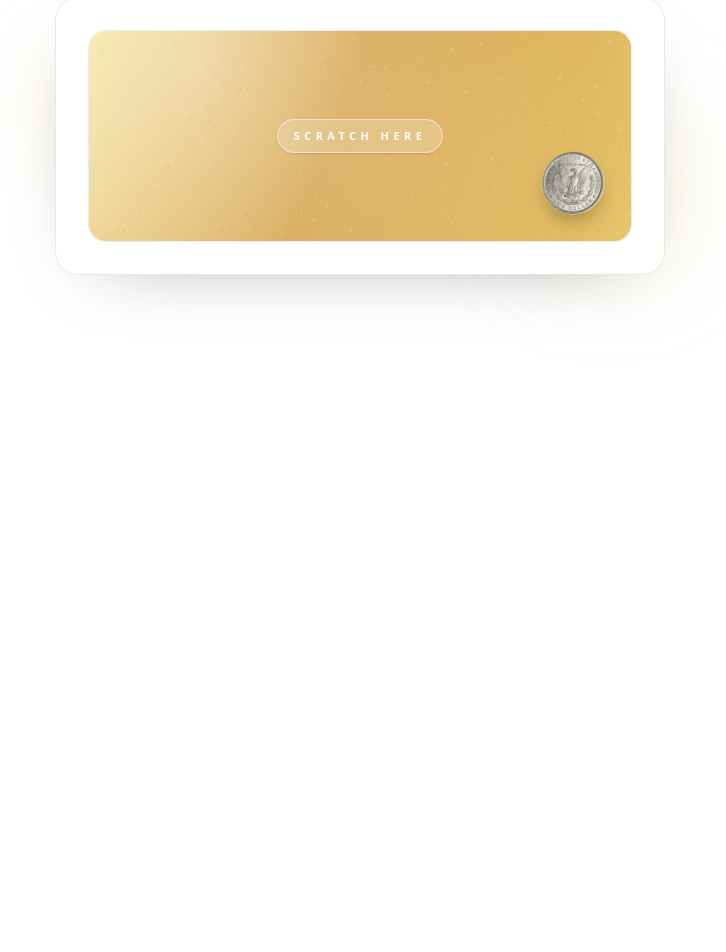
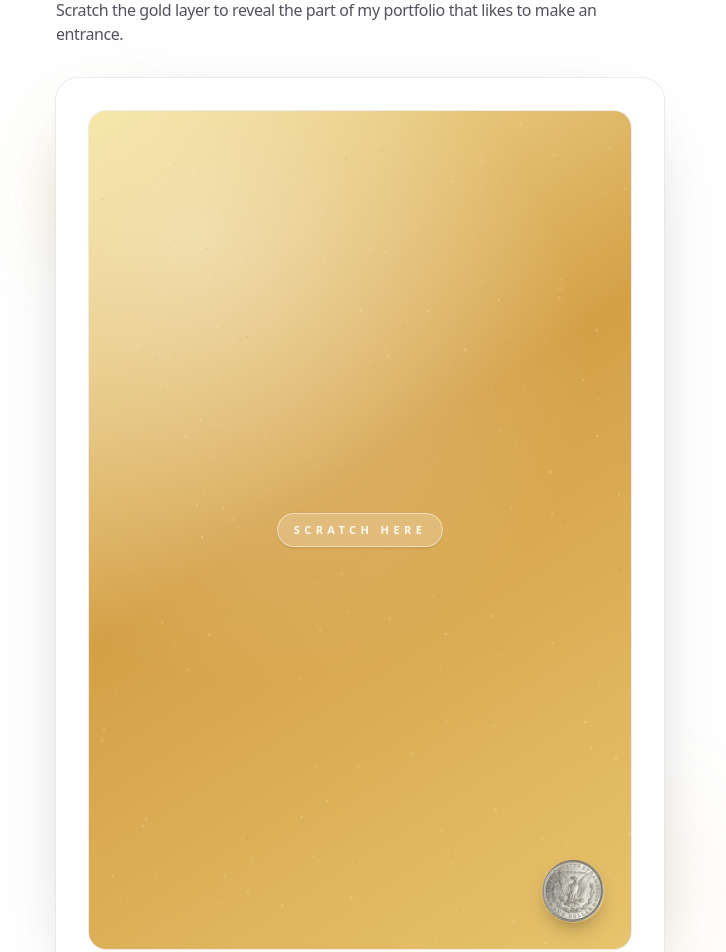
Before and after one commit to doncarlo5/projulienthomas, a Next.js app: page /magic-card in a window 1280 px wide. Shown: the part 138-1090 px from the top of the page, without its empty margins (280-1006 px from the left). Before the commit the page ends 800 px from the top, so only its background shows below. Built offline with nearby package versions, Linux system fonts and the light colour scheme.

Commit message:
Refactor project list and add new projects; update platform icons and enhance magic card page layout

```diff
--- a/app/data.ts
+++ b/app/data.ts
@@ -43,15 +43,6 @@ export const PROJECTS: Project[] = [
     platform: ['nextjs', 'sanity', 'apple', 'playstore'],
   },
   {
-    name: 'Céhèrem',
-    description: 'CRM to manage business creation process',
-    link: 'https://ceherem.com/',
-    image: './CRM.png',
-    id: 'project2',
-    category: 'professional',
-    platform: ['vite', 'express'],
-  },
-  {
     name: 'Hero App',
     description: 'A fitness app to track your progress at the gym.',
     link: 'https://hero-app.org/',
@@ -79,6 +70,24 @@ export const PROJECTS: Project[] = [
     platform: ['apple', 'playstore'],
   },
   {
+    name: 'Cercle des Langues',
+    description: 'Language learning platform project',
+    link: 'https://www.cercledeslangues.com/',
+    image: './cercle-des-langues.png',
+    id: 'project8',
+    category: 'professional',
+    platform: ['ruby', 'rails', 'heroku', 'vite'],
+  },
+  {
+    name: 'Volvamed',
+    description: 'Medical platform project',
+    link: 'https://volvamed.fr/',
+    image: './volvamed.png',
+    id: 'project7',
+    category: 'professional',
+    platform: ['reactjs', 'brevo', 'sentry', 'express'],
+  },
+  {
     name: 'Selegrow',
     description: 'LinkedIn automation tool',
     link: 'https://app.grow.selego.co/',
@@ -86,6 +95,15 @@ export const PROJECTS: Project[] = [
     id: 'project6',
     category: 'professional',
     platform: ['vite', 'expo', 'express'],
+  },
+  {
+    name: 'Céhèrem',
+    description: 'CRM to manage business creation process',
+    link: 'https://ceherem.com/',
+    image: './CRM.png',
+    id: 'project2',
+    category: 'professional',
+    platform: ['vite', 'express'],
   },
 ]
 
--- a/app/magic-card/page.tsx
+++ b/app/magic-card/page.tsx
@@ -2,11 +2,35 @@
 
 import { useEffect, useRef, useState } from 'react'
 import type { PointerEvent } from 'react'
+import Link from 'next/link'
 import { EMAIL, SOCIAL_LINKS } from '../data'
 import { cn } from '../../lib/utils'
 
 const BRUSH_SIZE = 28
 const REVEAL_THRESHOLD = 0.42
+const MAGIC_CARD_FACTS = [
+  {
+    label: 'Builds with taste',
+    text: 'French developer shaping products that feel polished, useful, and a little more alive than expected.',
+  },
+  {
+    label: 'Ships real products',
+    text: 'From LAAX to Cercle des Langues, Volvamed, Selegrow, and Cehèrem, the work spans travel, health, education, and SaaS.',
+  },
+  {
+    label: 'Likes the in-between',
+    text: 'Where product thinking, full-stack execution, and interactive UX meet, that is usually where I want to work.',
+  },
+] as const
+
+const MAGIC_CARD_CHIPS = [
+  'Polished interfaces',
+  'Full-stack delivery',
+  'Product instincts',
+  'Interactive moments',
+] as const
+
+const MAGIC_CARD_MOBILE_CHIPS = ['Polished interfaces', 'Full-stack delivery']
 
 type Point = { x: number; y: number }
 
@@ -160,9 +184,19 @@ export default function MagicCardPage() {
 
   return (
     <main className="space-y-8">
+      <section>
+        <Link
+          href="/"
+          className="inline-flex text-sm font-medium text-zinc-600 transition-colors hover:text-zinc-900 dark:text-zinc-400 dark:hover:text-zinc-100"
+        >
+          &lt; Return home
+        </Link>
+      </section>
+
       <section className="space-y-4">
         <p className="text-zinc-600 dark:text-zinc-400">
-          Scratch the gold layer to reveal my identity card.
+          Scratch the gold layer to reveal the part of my portfolio that likes
+          to make an entrance.
         </p>
       </section>
 
@@ -174,7 +208,7 @@ export default function MagicCardPage() {
           <div
             ref={scratchAreaRef}
             className={cn(
-              'relative overflow-hidden rounded-2xl border border-zinc-200/70 p-4 dark:border-zinc-800/60',
+              'relative mx-auto max-w-[23rem] overflow-hidden rounded-2xl border border-zinc-200/70 p-4 dark:border-zinc-800/60 sm:max-w-none',
               isCoverReady
                 ? 'bg-zinc-50/60 dark:bg-zinc-900/50'
                 : 'bg-[linear-gradient(135deg,#f6e6a6_0%,#d4a046_45%,#e7c46d_100%)]',
@@ -186,68 +220,128 @@ export default function MagicCardPage() {
                 isCoverReady ? 'opacity-100' : 'opacity-0',
               )}
             >
-              <div className="flex flex-col gap-6 sm:flex-row sm:items-center">
+              <div className="flex flex-col gap-4 sm:flex-row sm:items-start sm:justify-between sm:gap-6">
                 <div className="flex items-center gap-4">
                   <img
                     src="/profile.jpg"
                     alt="Julien Thomas"
-                    className="h-20 w-20 rounded-2xl object-cover ring-1 ring-zinc-200/60 dark:ring-zinc-800/60"
+                    className="h-16 w-16 rounded-2xl object-cover ring-1 ring-zinc-200/60 dark:ring-zinc-800/60 sm:h-20 sm:w-20"
                   />
                   <div>
                     <p className="text-xs uppercase tracking-[0.24em] text-zinc-500 dark:text-zinc-400">
                       Julien Thomas
                     </p>
-                    <h1 className="text-2xl font-semibold text-zinc-900 dark:text-zinc-50">
+                    <h1 className="text-xl font-semibold text-zinc-900 dark:text-zinc-50 sm:text-2xl">
                       Full Stack Developer
                     </h1>
-                    <p className="text-sm text-zinc-500 dark:text-zinc-400">
-                      Product, motion, and clean UX.
+                    <p className="max-w-md text-sm text-zinc-500 dark:text-zinc-400">
+                      Building digital experiences that feel sharp, human, and
+                      worth exploring twice.
                     </p>
                   </div>
                 </div>
 
-                <div className="flex-1">
-                  <div className="grid gap-3 text-sm text-zinc-600 dark:text-zinc-400">
-                    <div className="flex items-center justify-between">
-                      <span className="uppercase tracking-[0.2em] text-[11px] text-zinc-500 dark:text-zinc-500">
-                        Origin
-                      </span>
-                      <span className="font-medium text-zinc-800 dark:text-zinc-200">
-                        France
-                      </span>
-                    </div>
-                    <div className="flex items-center justify-between">
-                      <span className="uppercase tracking-[0.2em] text-[11px] text-zinc-500 dark:text-zinc-500">
-                        Email
-                      </span>
-                      <span className="font-medium text-zinc-800 dark:text-zinc-200">
-                        {EMAIL}
-                      </span>
-                    </div>
-                    <div className="flex items-center justify-between">
-                      <span className="uppercase tracking-[0.2em] text-[11px] text-zinc-500 dark:text-zinc-500">
-                        Social
-                      </span>
-                      <span className="font-medium text-zinc-800 dark:text-zinc-200">
-                        {SOCIAL_LINKS[0]?.label}
-                      </span>
-                    </div>
-                  </div>
+                <div className="hidden rounded-2xl border border-dashed border-zinc-200 bg-white/70 px-4 py-3 text-sm text-zinc-600 dark:border-zinc-800 dark:bg-zinc-950/50 dark:text-zinc-400 sm:block">
+                  <p className="text-[11px] uppercase tracking-[0.26em] text-zinc-500 dark:text-zinc-500">
+                    Soft reveal
+                  </p>
+                  <p className="mt-2 max-w-xs">
+                    Not exactly a resume. More like a small field note from the
+                    way I build.
+                  </p>
                 </div>
               </div>
 
-              <div className="grid grid-cols-2 gap-3 text-xs uppercase tracking-[0.2em] text-zinc-500 dark:text-zinc-400 sm:grid-cols-4">
-                <div className="rounded-2xl border border-dashed border-zinc-200 bg-zinc-50/70 px-3 py-2 text-center dark:border-zinc-800 dark:bg-zinc-900/60">
-                  Design
+              <div className="rounded-3xl border border-zinc-200/70 bg-white/70 p-4 dark:border-zinc-800/60 dark:bg-zinc-950/40 sm:hidden">
+                <p className="text-sm leading-6 text-zinc-600 dark:text-zinc-400">
+                  French full-stack developer building polished products with a
+                  taste for interaction, detail, and clean execution.
+                </p>
+              </div>
+
+              <div className="hidden rounded-3xl border border-zinc-200/70 bg-white/70 p-5 dark:border-zinc-800/60 dark:bg-zinc-950/40 sm:block">
+                <p className="max-w-2xl text-sm leading-7 text-zinc-600 dark:text-zinc-400">
+                  I like products with personality: the kind that solve real
+                  problems, move cleanly, and leave a stronger impression than a
+                  generic interface ever could. The best work usually lives
+                  somewhere between engineering discipline and a designer&apos;s eye
+                  for detail.
+                </p>
+              </div>
+
+              <div className="grid gap-3 sm:hidden">
+                <div className="rounded-2xl border border-zinc-200/70 bg-zinc-50/70 p-4 dark:border-zinc-800/60 dark:bg-zinc-900/50">
+                  <p className="text-[11px] uppercase tracking-[0.22em] text-zinc-500 dark:text-zinc-500">
+                    Quick read
+                  </p>
+                  <p className="mt-3 text-sm leading-6 text-zinc-600 dark:text-zinc-400">
+                    I build products across travel, health, education, and SaaS,
+                    with a strong bias for clarity and feel.
+                  </p>
                 </div>
-                <div className="rounded-2xl border border-dashed border-zinc-200 bg-zinc-50/70 px-3 py-2 text-center dark:border-zinc-800 dark:bg-zinc-900/60">
-                  Frontend
-                </div>
-                <div className="rounded-2xl border border-dashed border-zinc-200 bg-zinc-50/70 px-3 py-2 text-center dark:border-zinc-800 dark:bg-zinc-900/60">
-                  Product
-                </div>
-                <div className="rounded-2xl border border-dashed border-zinc-200 bg-zinc-50/70 px-3 py-2 text-center dark:border-zinc-800 dark:bg-zinc-900/60">
-                  Motion
+              </div>
+
+              <div className="hidden gap-3 sm:grid sm:grid-cols-3">
+                {MAGIC_CARD_FACTS.map((fact) => (
+                  <div
+                    key={fact.label}
+                    className="rounded-2xl border border-zinc-200/70 bg-zinc-50/70 p-4 dark:border-zinc-800/60 dark:bg-zinc-900/50"
+                  >
+                    <p className="text-[11px] uppercase tracking-[0.22em] text-zinc-500 dark:text-zinc-500">
+                      {fact.label}
+                    </p>
+                    <p className="mt-3 text-sm leading-6 text-zinc-600 dark:text-zinc-400">
+                      {fact.text}
+                    </p>
+                  </div>
+                ))}
+              </div>
+
+              <div className="flex flex-wrap gap-3 text-xs uppercase tracking-[0.2em] text-zinc-500 dark:text-zinc-400 sm:hidden">
+                {MAGIC_CARD_MOBILE_CHIPS.map((chip) => (
+                  <div
+                    key={chip}
+                    className="rounded-2xl border border-dashed border-zinc-200 bg-zinc-50/70 px-3 py-2 text-center dark:border-zinc-800 dark:bg-zinc-900/60"
+                  >
+                    {chip}
+                  </div>
+                ))}
+              </div>
+
+              <div className="hidden flex-wrap gap-3 text-xs uppercase tracking-[0.2em] text-zinc-500 dark:text-zinc-400 sm:flex">
+                {MAGIC_CARD_CHIPS.map((chip) => (
+                  <div
+                    key={chip}
+                    className="rounded-2xl border border-dashed border-zinc-200 bg-zinc-50/70 px-3 py-2 text-center dark:border-zinc-800 dark:bg-zinc-900/60"
+                  >
+                    {chip}
+                  </div>
+                ))}
+              </div>
+
+              <div className="flex flex-col gap-3 border-t border-zinc-200/70 pt-4 text-sm text-zinc-500 dark:border-zinc-800/60 dark:text-zinc-400 sm:flex-row sm:items-center sm:justify-between">
+                <p className="sm:hidden">
+                  The rest lives on the homepage.
+                </p>
+                <p className="hidden sm:block">
+                  If the scratch card did its job, you already know how to
+                  reach me.
+                </p>
+                <div className="flex flex-wrap items-center gap-x-4 gap-y-2">
+                  <a
+                    href={SOCIAL_LINKS[2]?.link ?? SOCIAL_LINKS[0]?.link}
+                    target="_blank"
+                    rel="noopener noreferrer"
+                    className="transition-colors hover:text-zinc-900 dark:hover:text-zinc-200"
+                  >
+                    {SOCIAL_LINKS[2]?.label ?? SOCIAL_LINKS[0]?.label}
+                  </a>
+                  <a
+                    href={`mailto:${EMAIL}`}
+                    className="transition-colors hover:text-zinc-900 dark:hover:text-zinc-200"
+                  >
+                    {EMAIL}
+                  </a>
                 </div>
               </div>
             </div>
--- a/app/page.tsx
+++ b/app/page.tsx
@@ -23,6 +23,11 @@ import {
   siExpress,
   siHtml5,
   siCss,
+  siRuby,
+  siRubyonrails,
+  siReact,
+  siBrevo,
+  siSentry,
 } from 'simple-icons'
 import {
   PROJECTS,
@@ -61,6 +66,11 @@ const PLATFORM_ICONS: Record<string, SimpleIcon> = {
   express: siExpress,
   html5: siHtml5,
   css: siCss,
+  ruby: siRuby,
+  rails: siRubyonrails,
+  reactjs: siReact,
+  brevo: siBrevo,
+  sentry: siSentry,
 }
 
 type ProjectVideoProps = {
@@ -233,7 +243,8 @@ export default function Personal() {
                 <p className="text-base text-zinc-600 dark:text-zinc-400">
                   {project.description}
                 </p>
-                {project.platform.length ? (
+                {project.platform.length &&
+                project.platform.every((platform) => PLATFORM_ICONS[platform]) ? (
                   <div className="mt-2 flex items-center gap-2 text-zinc-500 dark:text-zinc-400">
                     {project.platform.map((platform) => (
                       <PlatformIcon
@@ -268,7 +279,8 @@ export default function Personal() {
                   <p className="text-base text-zinc-600 dark:text-zinc-400">
                     {project.description}
                   </p>
-                  {project.platform.length ? (
+                  {project.platform.length &&
+                  project.platform.every((platform) => PLATFORM_ICONS[platform]) ? (
                     <div className="mt-2 flex items-center gap-2 text-zinc-500 dark:text-zinc-400">
                       {project.platform.map((platform) => (
                         <PlatformIcon
```
Also changed, not shown: public/cercle-des-langues.png (added), public/volvamed.png (added).
